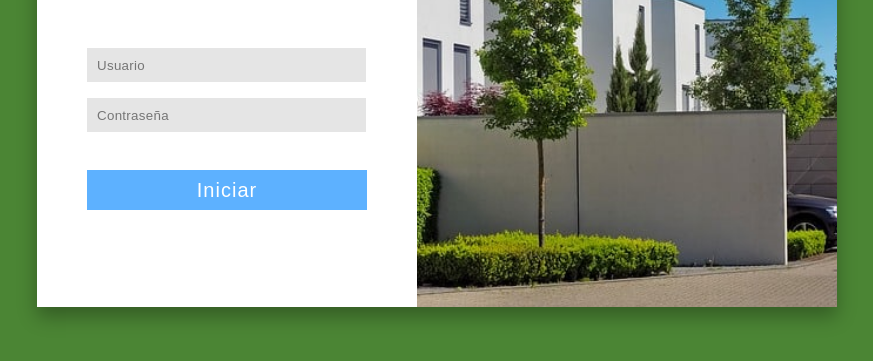
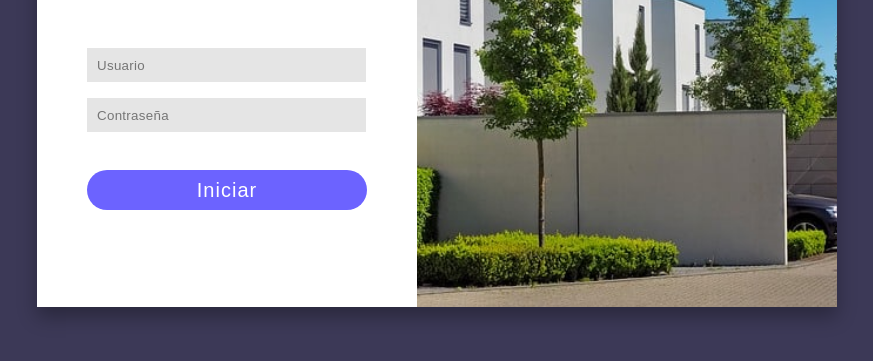
Before and after one commit to Emcahell/SISTEMA-PROYECTO-III, a plain HTML site: page login.html in a window 1280 px wide. Shown: the part 351-712 px from the top of the page, without its empty margins (203-1076 px from the left). Drawn offline with Linux system fonts and the light colour scheme.

Commit message:
cambios al login

```diff
--- a/css/login.css
+++ b/css/login.css
@@ -6,13 +6,14 @@
     --header: #fff;
 }
 body{
+    display: flex;
+    justify-content: center;
+    align-items: center;
     font-family: sans-serif;
-    background-color: #4b8534;
-    display: flex;
-    align-items: center;
-    justify-content: center;
     height: 100vh;
     overflow: hidden;
+    background-color: rgb(60, 57, 87);
+    /* background: linear-gradient(yellow 25%, blue 60%, red 5%); */
 }
 .parent{
     display: flex;
@@ -37,6 +38,7 @@ body{
     align-items: center;
     /* background: #656565; */
     height: 30px;
+    color: var(--text);
 }
 
 .title h1{
@@ -47,7 +49,7 @@ body{
 
 .text p{
     font-size: 13px;
-    color: #656565;
+    color: var(--text-p);
     letter-spacing: .8px;
 }
 
@@ -71,8 +73,9 @@ body{
     width: 100%;
     height: 40px;
     border: none;
+    border-radius: 20px;
     outline: none;
-    background: #5db1ff;
+    background: var(--primary);
     letter-spacing: 1px;
     font-weight: 100;
     font-size: 20px;
@@ -81,9 +84,15 @@ body{
     text-transform: capitalize;
     transition: .2s ease;
 }
+.submit button a{
+    width: 100%;
+    text-decoration: none;
+    list-style: none;
+    color: var(--header);
+}
 
 .submit button:hover {
-    background: #6c63ff;
+    background: var(--text);
 }
 
 .fondo {
--- a/css/styles.css
+++ b/css/styles.css
@@ -282,7 +282,7 @@ body{
     border-radius: 5px;
     transition: .4s ease-in-out;
     border: 2px solid rgba(0, 0, 0, .4);
-    padding: 10px;
+    /* padding: 10px; */
     font-size: 15px;
 }
 
--- a/login.html
+++ b/login.html
@@ -11,6 +11,7 @@
     <title>login</title>
 </head>
 <body>
+
     <section class="parent">
 
         <div class="container-login">
@@ -18,6 +19,7 @@
             <div class="title">
                 <h1>LOGIN</h1>
             </div>
+
             <div class="text">
                 <p>Lorem ipsum dolor sit amet consectetur adipisicing elit. Quam quisquam </p>
             </div>
@@ -37,7 +39,7 @@
             </div>
             <!---------------------------- BOTON INICIAR SECION --------------------->
             <div class="submit">
-                <button type="submit">iniciar</button>
+                <button type="submit"><a href="index.html">iniciar</a></button>
             </div>
         </form>
 
```
Also changed, not shown: empleados.html (+4 -1 lines), img/Nicolas_Maduro_comiendo_un_Madurito.jpg (added), img/favela2.jpg (added).
